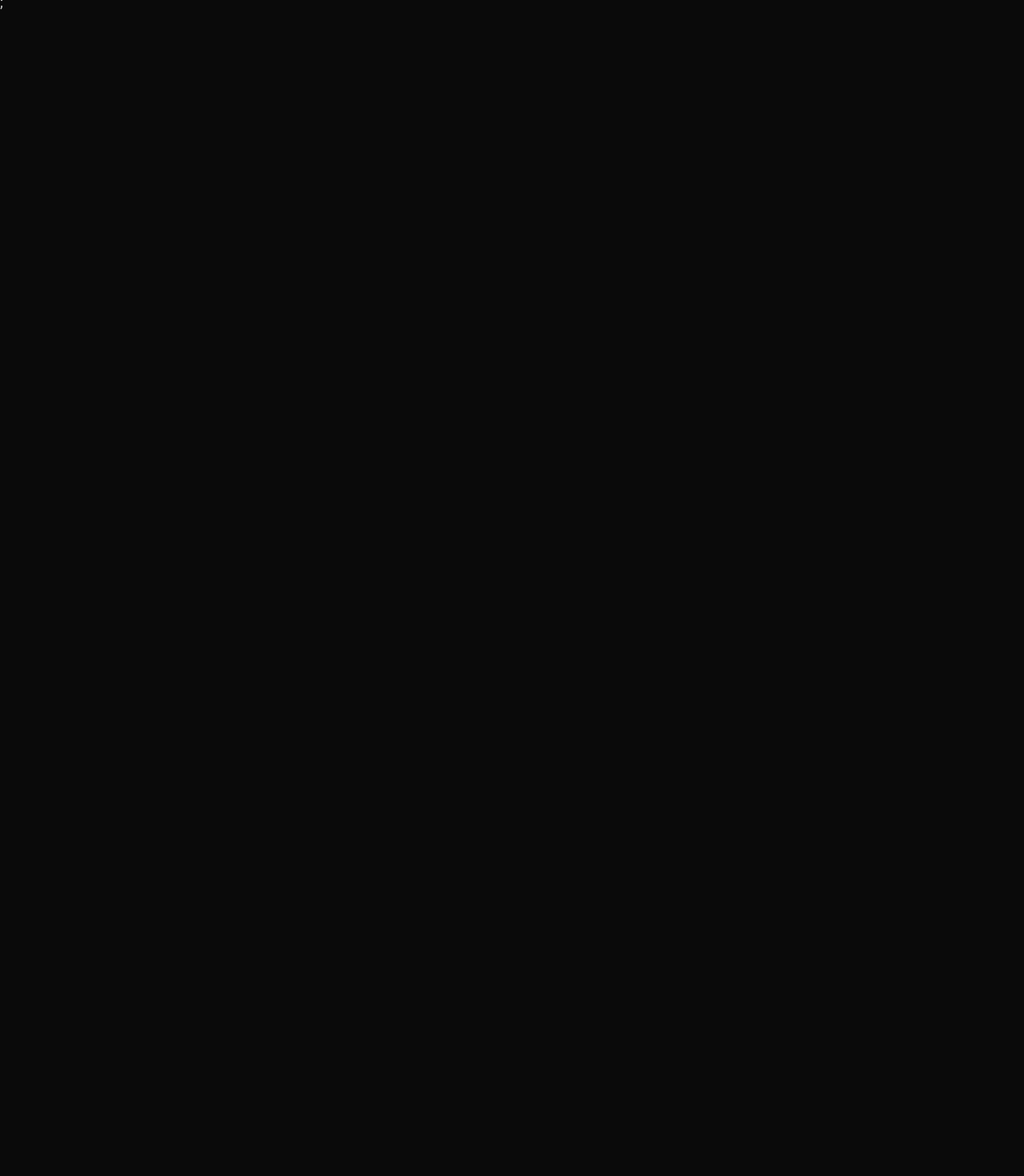
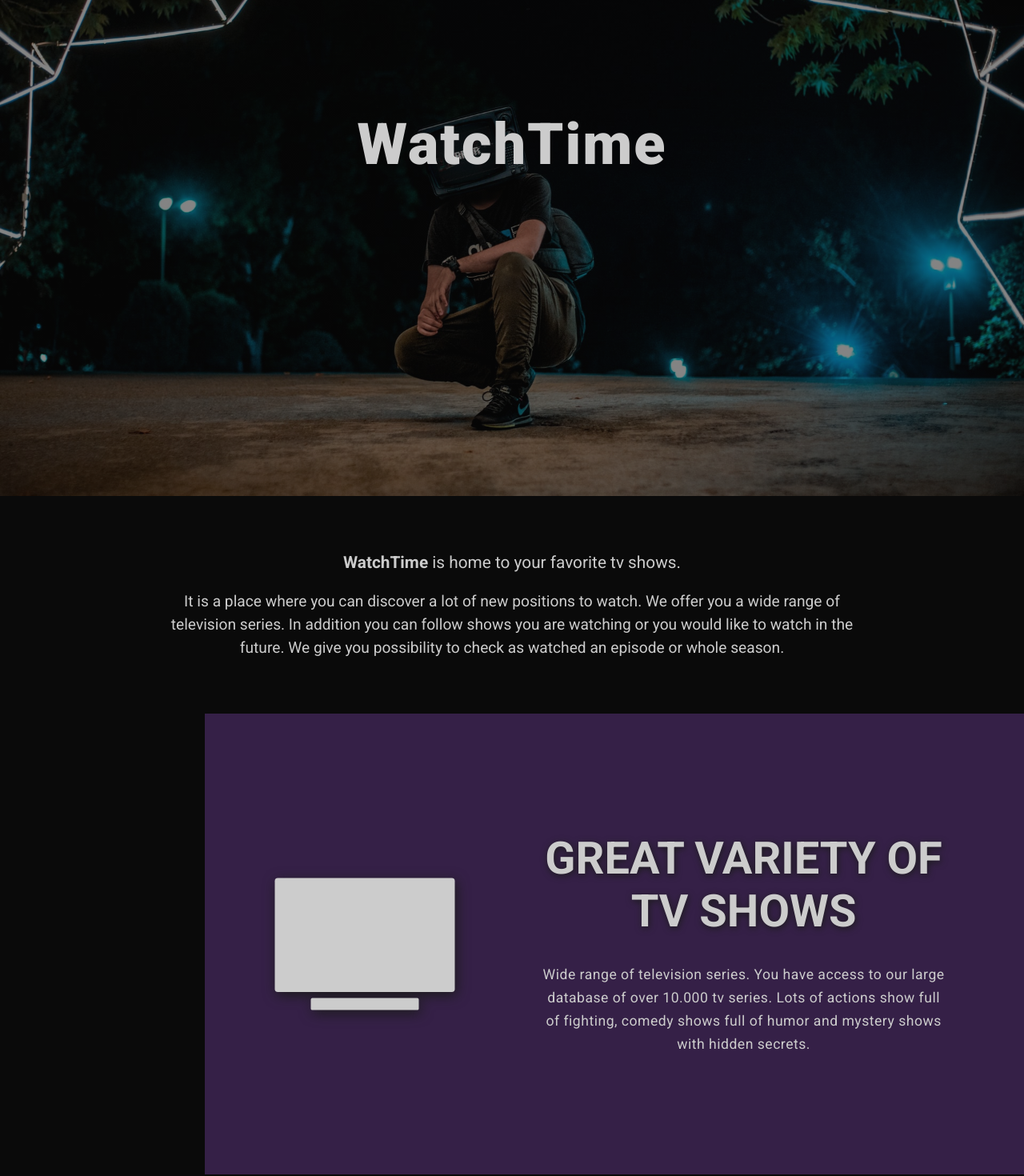
Before and after one commit to KrzysztofBurminski/WatchTime_React, a React (Create React App) app: page /about in a window 1280 px wide. Shown: the part 180-1650 px from the top of the page at 80% size. Before the commit the page ends 800 px from the top, so only its background shows below. Built offline with nearby package versions, Linux system fonts and the light colour scheme; no server answers; a web font is replaced by a local one.

Commit message:
Created about subpage

```diff
--- a/src/App.js
+++ b/src/App.js
@@ -18,6 +18,7 @@
 import GlobalStyles from './GlobalStyles';
 import { ThemeProvider } from 'styled-components';
 import './App.css';
+import Footer from './components/Layout/Footer';
 
 const theme = {
   colors: {
@@ -90,6 +91,7 @@
           </Route>
         </Switch>
       </main>
+      <Footer />
     </ThemeProvider>
   );
 }
--- /dev/null
+++ b/src/components/Layout/Footer/FooterStyled.jsx
@@ -0,0 +1,11 @@
+import styled from 'styled-components';
+
+export const FooterWrapper = styled.footer`
+  width: 100%;
+  margin: 0 auto;
+
+  & > p {
+    text-align: center;
+    margin: 2rem auto;
+  }
+`;
--- /dev/null
+++ b/src/components/Layout/Footer/index.js
@@ -0,0 +1,12 @@
+import React from 'react';
+import * as S from './FooterStyled';
+
+const Footer = () => {
+  return (
+    <S.FooterWrapper>
+      <p>&copy; 2022 Komellar - All Rights Reserved.</p>
+    </S.FooterWrapper>
+  );
+};
+
+export default Footer;
--- /dev/null
+++ b/src/components/about/AboutStyled.jsx
@@ -0,0 +1,291 @@
+import styled from 'styled-components';
+
+export const AboutHeroImg = styled.div`
+  padding-top: 80px;
+  height: calc(100vh - 80px);
+  background: linear-gradient(
+      to bottom,
+      rgba(10, 10, 10, 0.5) 5%,
+      rgba(10, 10, 10, 0.5) 90%
+    ),
+    url(${({ src }) => src});
+  background-position: center;
+  background-repeat: no-repeat;
+  background-size: cover;
+  position: relative;
+`;
+
+export const AboutTitle = styled.h2`
+  font-size: 4.5rem;
+  font-weight: 800;
+  letter-spacing: 2px;
+  margin: 0;
+  margin-bottom: 2rem;
+  position: absolute;
+  top: calc(50% - 80px);
+  left: 50%;
+  transform: translate(-50%, -50%);
+
+  @media screen and (max-width: 960px) {
+    font-size: 4rem;
+  }
+
+  @media screen and (max-width: 768px) {
+    font-size: 3.5rem;
+  }
+
+  @media screen and (max-width: 576px) {
+    font-size: 2.5rem;
+  }
+`;
+
+export const WrapperGeneral = styled.div`
+  width: 70%;
+  text-align: center;
+  margin: 0 auto;
+  padding: 3rem 0;
+
+  & > * {
+    color: #ccc;
+    font-size: 1.2rem;
+    line-height: 1.8rem;
+
+    &:first-child {
+      font-size: 1.3rem;
+    }
+  }
+  @media screen and (max-width: 576px) {
+    width: 85%;
+    & > * {
+      font-size: 1rem;
+      line-height: 1.4rem;
+      letter-spacing: 0.2px;
+
+      &:first-child {
+        font-size: 1.2rem;
+      }
+    }
+  }
+`;
+
+//
+// side cards section
+//
+
+export const WrapperAboutItem = styled.section`
+  width: 100%;
+  margin: 0;
+  padding: 3rem 0;
+  background: linear-gradient(
+    to right,
+    rgba(10, 10, 10, 0.5) 0% 20%,
+    ${(p) => (p.right ? p.theme.colors.myPurpleDark : 'rgba(10,10,10, 0.50)')}
+      20%
+  );
+
+  @media screen and (max-width: 768px) {
+    background: ${(p) =>
+      p.right ? p.theme.colors.myPurpleDark : 'transparent'};
+  }
+`;
+
+export const Content = styled.div`
+  width: 70%;
+  height: 30rem;
+  margin: 0;
+  padding-right: ${(p) => (p.right ? '3rem' : 'auto')};
+  padding-left: ${(p) => (p.right ? 'auto' : '3rem')};
+  margin-left: ${(p) => (p.right ? 'auto' : '3rem')};
+  margin-right: ${(p) => (p.right ? '3rem' : 'auto')};
+  display: flex;
+  flex-direction: row;
+  justify-content: space-between;
+  z-index: 10;
+
+  @media screen and (max-width: 1024px) {
+    width: 75%;
+    height: 30rem;
+    padding-right: ${(p) => (p.right ? '1rem' : 'auto')};
+    padding-left: ${(p) => (p.right ? 'auto' : '1rem')};
+    margin-left: ${(p) => (p.right ? 'auto' : '1rem')};
+    margin-right: ${(p) => (p.right ? '1rem' : 'auto')};
+  }
+
+  @media screen and (max-width: 768px) {
+    width: 90%;
+    height: 25rem;
+    padding: 0;
+    margin: 0 auto;
+  }
+
+  @media screen and (max-width: 576px) {
+    width: 90%;
+    height: 30rem;
+    flex-direction: column;
+    justify-content: center;
+  }
+`;
+
+export const Column = styled.div`
+  display: flex;
+  flex-direction: column;
+  justify-content: center;
+  align-items: center;
+  text-align: center;
+  width: 60%;
+
+  & > p {
+    font-size: 1.1rem;
+    margin: 0;
+    line-height: 1.8rem;
+    letter-spacing: 0.5px;
+
+    @media screen and (max-width: 1024px) {
+      font-size: 1rem;
+      margin: 0;
+      line-height: 1.5rem;
+      letter-spacing: 0.4px;
+    }
+
+    @media screen and (max-width: 768px) {
+      line-height: 1.3rem;
+      letter-spacing: 0.3px;
+    }
+
+    @media screen and (max-width: 576px) {
+      font-size: 1rem;
+      line-height: 1.3rem;
+      letter-spacing: 0.2px;
+    }
+  }
+  @media screen and (max-width: 576px) {
+    width: 100%;
+  }
+`;
+
+export const ItemTitle = styled.h3`
+  font-size: 3.5rem;
+  margin: 0;
+  margin-bottom: 2rem;
+  filter: drop-shadow(1px 2px 4px #1b1b1b);
+
+  @media screen and (max-width: 1024px) {
+    font-size: 3rem;
+    margin-bottom: 1.5rem;
+  }
+
+  @media screen and (max-width: 768px) {
+    font-size: 2.5rem;
+  }
+
+  @media screen and (max-width: 576px) {
+    font-size: 1.8rem;
+    margin-top: 2rem;
+    margin-bottom: 1rem;
+  }
+`;
+
+export const Icon = styled.div`
+  display: flex;
+  flex-direction: column;
+  justify-content: center;
+  align-items: center;
+  text-align: center;
+  & > * {
+    color: #ccc;
+    font-size: 15rem;
+    filter: drop-shadow(2px 4px 8px #1b1b1b);
+    transition: color 300ms ease-in-out;
+
+    &:hover {
+      color: #a471d3;
+    }
+
+    @media screen and (max-width: 1024px) {
+      font-size: 12rem;
+    }
+
+    @media screen and (max-width: 768px) {
+      font-size: 10rem;
+    }
+
+    @media screen and (max-width: 576px) {
+      display: ${(p) => (p.big ? 'none' : 'block')};
+      font-size: 8rem;
+    }
+  }
+`;
+
+export const IconSmall = styled.div`
+  display: flex;
+  flex-direction: column;
+  align-items: center;
+  text-align: center;
+  & > * {
+    display: none;
+    color: #ccc;
+    font-size: 8rem;
+    transition: color 300ms ease-in-out;
+
+    &:hover {
+      color: #a471d3;
+    }
+
+    @media screen and (max-width: 576px) {
+      display: block;
+    }
+  }
+`;
+
+//
+// MEDIA
+//
+
+export const MediaWrapper = styled.section`
+  width: 70%;
+  margin: 7rem auto 5rem;
+  display: flex;
+  flex-direction: column;
+  justify-content: center;
+  align-items: center;
+
+  @media screen and (max-width: 576px) {
+    width: 85%;
+  }
+`;
+
+export const FollowText = styled.h3`
+  margin: 0;
+  font-size: 4rem;
+  margin-bottom: 2rem;
+
+  @media screen and (max-width: 576px) {
+    font-size: 3rem;
+  }
+`;
+
+export const RowMedia = styled.div`
+  width: 100%;
+  margin: 0 auto;
+  display: grid;
+  justify-content: center;
+  grid-template-columns: repeat(3, auto);
+  grid-gap: 20px;
+`;
+
+export const IconMedia = styled.a`
+  text-align: center;
+  & > * {
+    color: #ccc;
+    font-size: 3rem;
+    transition: color 200ms ease-in-out;
+
+    &:hover {
+      color: #9457ce;
+    }
+
+    @media screen and (max-width: 576px) {
+      font-size: 2rem;
+    }
+  }
+`;
--- /dev/null
+++ b/src/components/about/index.js
@@ -0,0 +1,97 @@
+import React from 'react';
+import * as S from './AboutStyled.jsx';
+import heroImg from '../../assets/tvMan.jpg';
+import { IoTvSharp, IoStatsChartSharp, IoEyeSharp } from 'react-icons/io5';
+import { FaLinkedinIn, FaFacebookSquare, FaInstagram } from 'react-icons/fa';
+
+const About = () => {
+  return (
+    <>
+      <S.AboutHeroImg src={heroImg}>
+        <S.AboutTitle>WatchTime</S.AboutTitle>
+      </S.AboutHeroImg>
+
+      <S.WrapperGeneral>
+        <p>
+          <strong>WatchTime</strong> is home to your favorite tv shows.
+        </p>
+        <p>
+          It is a place where you can discover a lot of new positions to watch.
+          We offer you a wide range of television series. In addition you can
+          follow shows you are watching or you would like to watch in the
+          future. We give you possibility to check as watched an episode or
+          whole season.
+        </p>
+      </S.WrapperGeneral>
+
+      <S.WrapperAboutItem right>
+        <S.Content right>
+          <S.Icon>
+            <IoTvSharp />
+          </S.Icon>
+          <S.Column>
+            <S.ItemTitle>GREAT VARIETY OF TV SHOWS</S.ItemTitle>
+            <p>
+              Wide range of television series. You have access to our large
+              database of over 10.000 tv series. Lots of actions show full of
+              fighting, comedy shows full of humor and mystery shows with hidden
+              secrets.
+            </p>
+          </S.Column>
+        </S.Content>
+      </S.WrapperAboutItem>
+      <S.WrapperAboutItem>
+        <S.Content>
+          <S.IconSmall>
+            <IoEyeSharp />
+          </S.IconSmall>
+          <S.Column>
+            <S.ItemTitle>CHECK WHAT YOU'VE SEEN</S.ItemTitle>
+            <p>
+              Since now you have the possibility to check not even episodes, but
+              the whole seasons that you have watched. It is quick and simple.
+              All you have to do is to click on episode or on an eye icon
+              visible in the episodes section.
+            </p>
+          </S.Column>
+          <S.Icon big>
+            <IoEyeSharp />
+          </S.Icon>
+        </S.Content>
+      </S.WrapperAboutItem>
+      <S.WrapperAboutItem right>
+        <S.Content right>
+          <S.Icon>
+            <IoStatsChartSharp />
+          </S.Icon>
+          <S.Column>
+            <S.ItemTitle>SEE YOUR STATISTICS</S.ItemTitle>
+            <p>
+              We know it very well that some people like to see the what they
+              have achieved. We met these expectations and started to collect
+              your data. Now you are able to see your personal statistics in
+              watching tv shows.
+            </p>
+          </S.Column>
+        </S.Content>
+      </S.WrapperAboutItem>
+
+      <S.MediaWrapper>
+        <S.FollowText>FOLLOW US!</S.FollowText>
+        <S.RowMedia>
+          <S.IconMedia href="https://linkedin.com/" target="_blank">
+            <FaLinkedinIn />
+          </S.IconMedia>
+          <S.IconMedia href="https://www.facebook.com/" target="_blank">
+            <FaFacebookSquare />
+          </S.IconMedia>
+          <S.IconMedia href="https://www.instagram.com/" target="_blank">
+            <FaInstagram />
+          </S.IconMedia>
+        </S.RowMedia>
+      </S.MediaWrapper>
+    </>
+  );
+};
+
+export default About;
--- a/src/pages/AboutPage.js
+++ b/src/pages/AboutPage.js
@@ -1,17 +1,11 @@
-import { Fragment } from 'react';
+import React from 'react';
+import About from '../components/about';
 
 const AboutPage = () => {
   return (
-    <Fragment>
-      <h1
-        style={{
-          textAlign: 'center',
-        }}
-      >
-        About
-      </h1>
-      ;
-    </Fragment>
+    <>
+      <About />
+    </>
   );
 };
 
```
Also changed, not shown: src/assets/tvMan.jpg (added).
